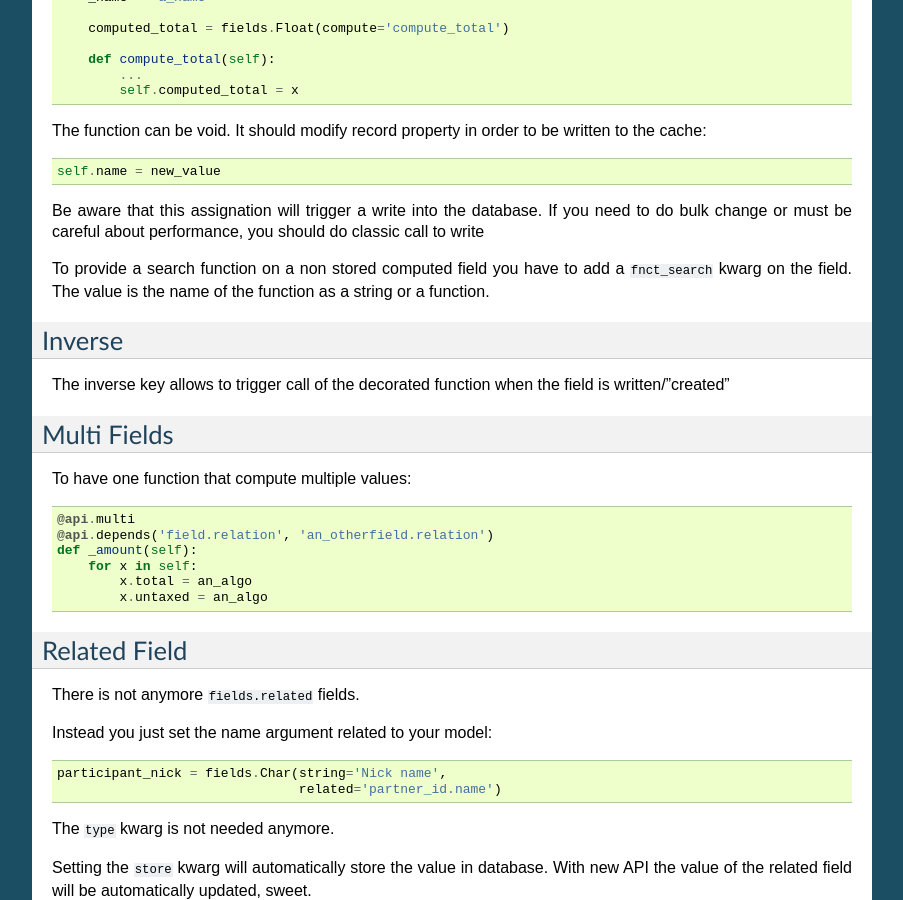
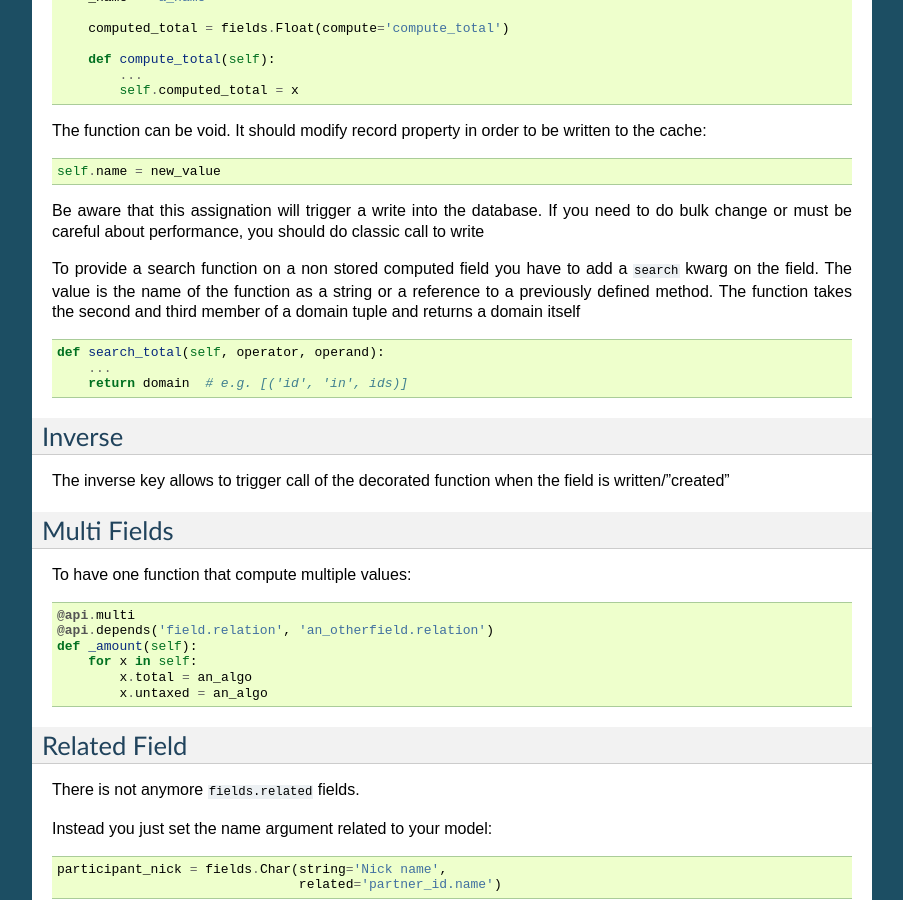
Before and after one commit to nbessi/odoo_new_api_guideline, a Sphinx documentation site: the page built from source/fields.rst, in a window 1280 px wide and 900 px high, scrolled down 4853 px. Shown: the whole window, without its empty margins (198-1101 px from the left). Built offline with Sphinx 7.4.7, drawn with Linux system fonts in a browser that asks for light colours; formulas are drawn with MathJax 3.

Commit message:
[FIX] s/fnct_search/search/

```diff
--- a/source/fields.rst
+++ b/source/fields.rst
@@ -21,7 +21,7 @@ Now fields are class property: ::
             translate=True,                  # Translation enable
             help='blabla',                   # Help tooltip text
             company_dependent=True,          # Transform columns to ir.property
-            fnct_search='_search_function'   # Custom search function mainly used with compute
+            search='_search_function'        # Custom search function mainly used with compute
         )
 
        # The string key is not mandatory
@@ -299,8 +299,13 @@ If you need to do bulk change or must be careful about performance,
 you should do classic call to write
 
 To provide a search function on a non stored computed field
-you have to add a ``fnct_search`` kwarg on the field. The value is the name of the function as a string or a function.
+you have to add a ``search`` kwarg on the field. The value is the name of the function
+as a string or a reference to a previously defined method. The function takes the second
+and third member of a domain tuple and returns a domain itself ::
 
+        def search_total(self, operator, operand):
+	    ...
+            return domain  # e.g. [('id', 'in', ids)]
 
 Inverse
 -------
```
